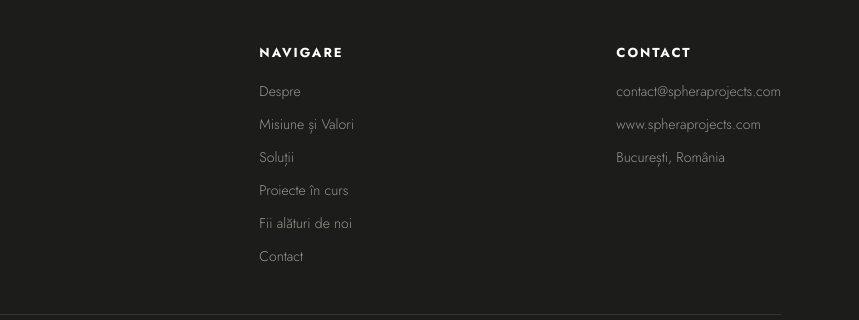
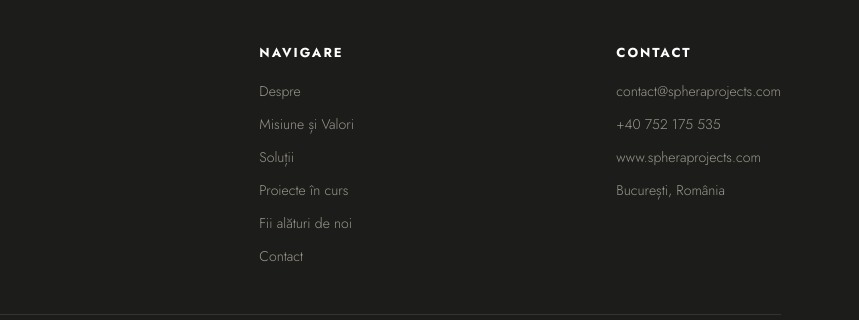
Before and after one commit to GabrielaSendrescu/sphera-website, a plain HTML site: page index.html in a window 1280 px wide. Shown: the part 2907-3227 px from the top of the page, 421-1280 px from the left. Drawn offline with nearby package versions, Linux system fonts and the light colour scheme.

Commit message:
Add files via upload

```diff
--- a/index.html
+++ b/index.html
@@ -729,6 +729,7 @@ footer{background:var(--ink);color:#cfcdc4;padding:64px 0 30px}
       <div class="foot-nav">
         <b>Contact</b>
         <a href="mailto:contact@spheraprojects.com">contact@spheraprojects.com</a>
+        <a href="tel:+40752175535">+40 752 175 535</a>
         <a href="https://www.spheraprojects.com" target="_blank" rel="noopener">www.spheraprojects.com</a>
         <span style="color:#9a988e;font-size:14px">București, România</span>
       </div>
```
